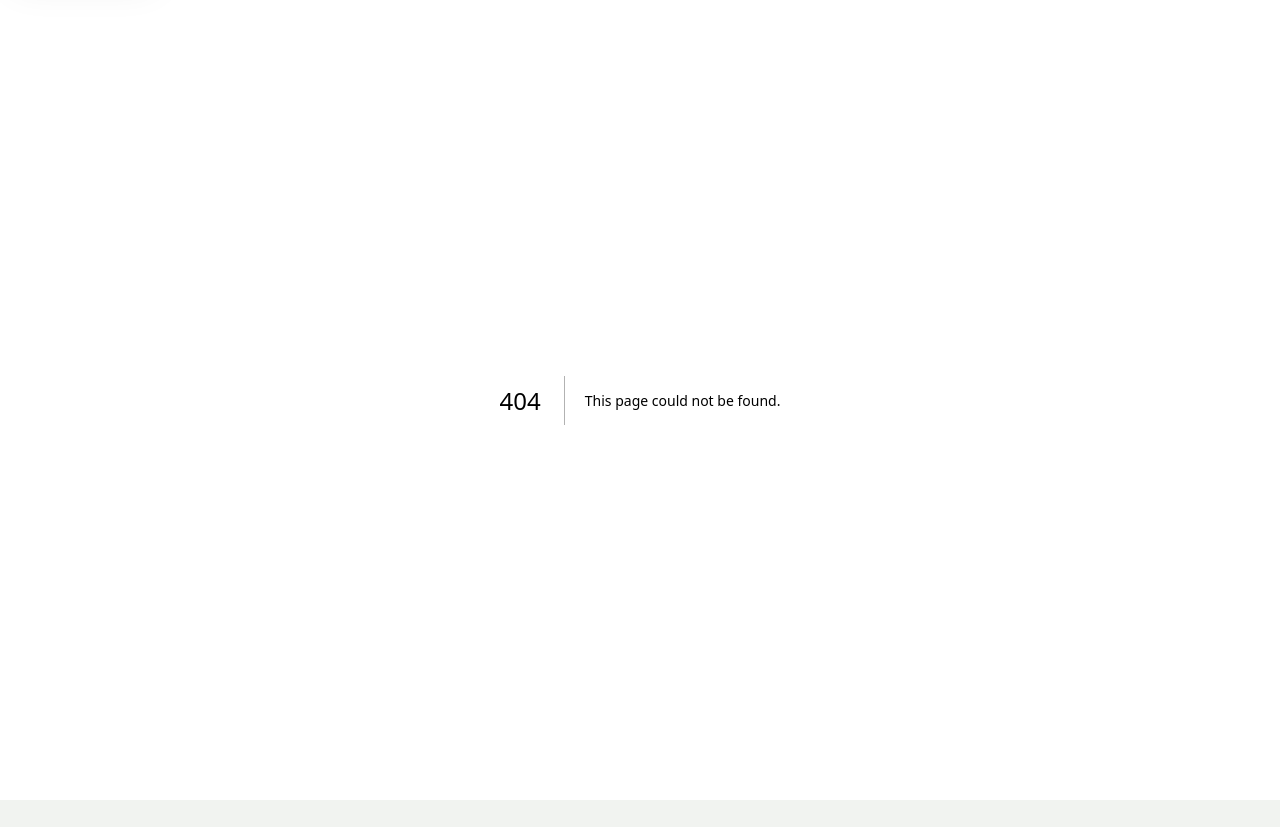
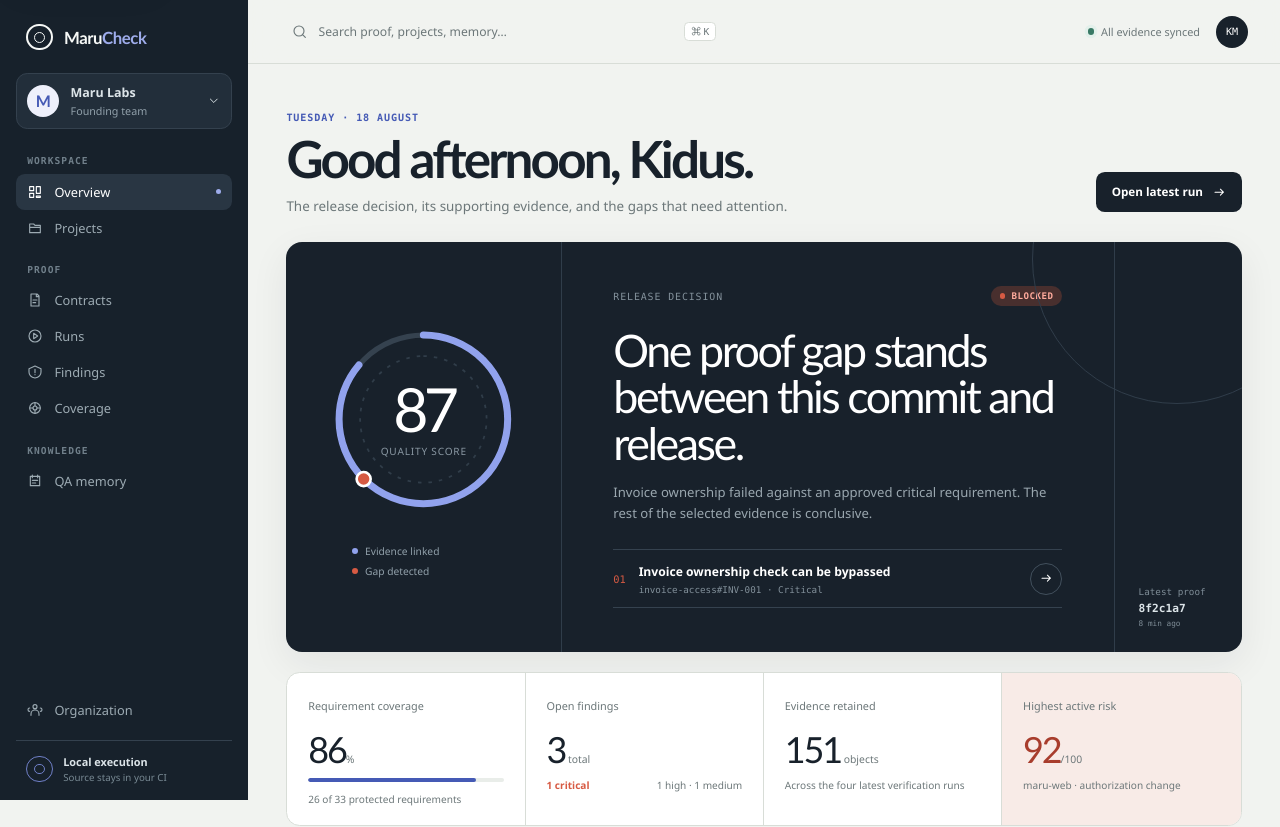
Before and after one commit to Kidus-M/MaruCheck-Web, a Next.js app: page /dashboard in a window 1280 px wide. Before the commit this address had no page. Shown: the top 827 px of the page. Before the commit the page ends 800 px from the top, so only its background shows below. Built offline with nearby package versions, Linux system fonts and the light colour scheme.

Commit message:
feat: implement DashboardPage with metrics and findings overview

```diff
--- a/src/app/(dashboard)/page.tsx
+++ b/src/app/(dashboard)/dashboard/page.tsx
@@ -11,7 +11,7 @@ import {
 import { Icon } from "@/components/icon";
 import { getDashboardSnapshot } from "@/lib/dashboard-data";
 
-export default async function OverviewPage() {
+export default async function DashboardPage() {
   const data = await getDashboardSnapshot();
   const blockedProject = data.projects.find((project) => project.status === "blocked")!;
   const openFindings = data.findings.length;
--- a/src/components/dashboard-navigation-data.ts
+++ b/src/components/dashboard-navigation-data.ts
@@ -13,7 +13,7 @@ export const navigationGroups: readonly {
   {
     label: "Workspace",
     items: [
-      { href: "/", icon: "overview", label: "Overview" },
+      { href: "/dashboard", icon: "overview", label: "Overview" },
       { href: "/projects", icon: "projects", label: "Projects" },
     ],
   },
--- a/src/components/dashboard-shell.tsx
+++ b/src/components/dashboard-shell.tsx
@@ -19,7 +19,7 @@ export function DashboardShell({
     <div className="app-shell">
       <aside className="sidebar">
         <div className="sidebar__brand">
-          <MaruMark />
+          <MaruMark href="/dashboard" />
         </div>
 
         <button className="organization-switcher" type="button" aria-label="Switch organization">
--- a/src/components/maru-mark.tsx
+++ b/src/components/maru-mark.tsx
@@ -1,11 +1,17 @@
 import Link from "next/link";
 
-export function MaruMark({ compact = false }: { readonly compact?: boolean }) {
+export function MaruMark({
+  compact = false,
+  href = "/",
+}: {
+  readonly compact?: boolean;
+  readonly href?: string;
+}) {
   return (
     <Link
       className={compact ? "brand brand--compact" : "brand"}
-      href="/"
-      aria-label="MaruCheck overview"
+      href={href}
+      aria-label="MaruCheck home"
     >
       <span className="brand__mark" aria-hidden="true">
         <span />
```
